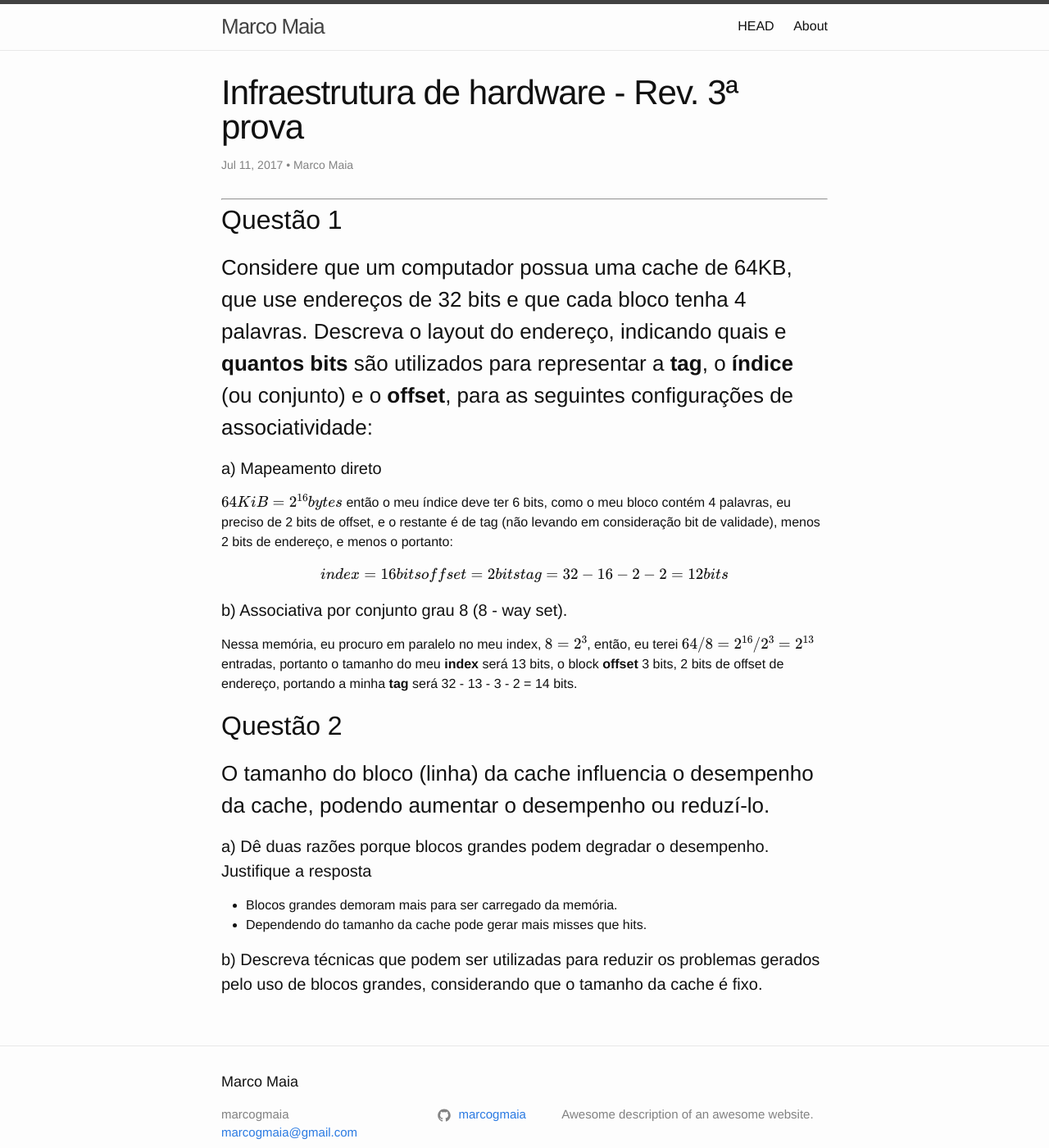
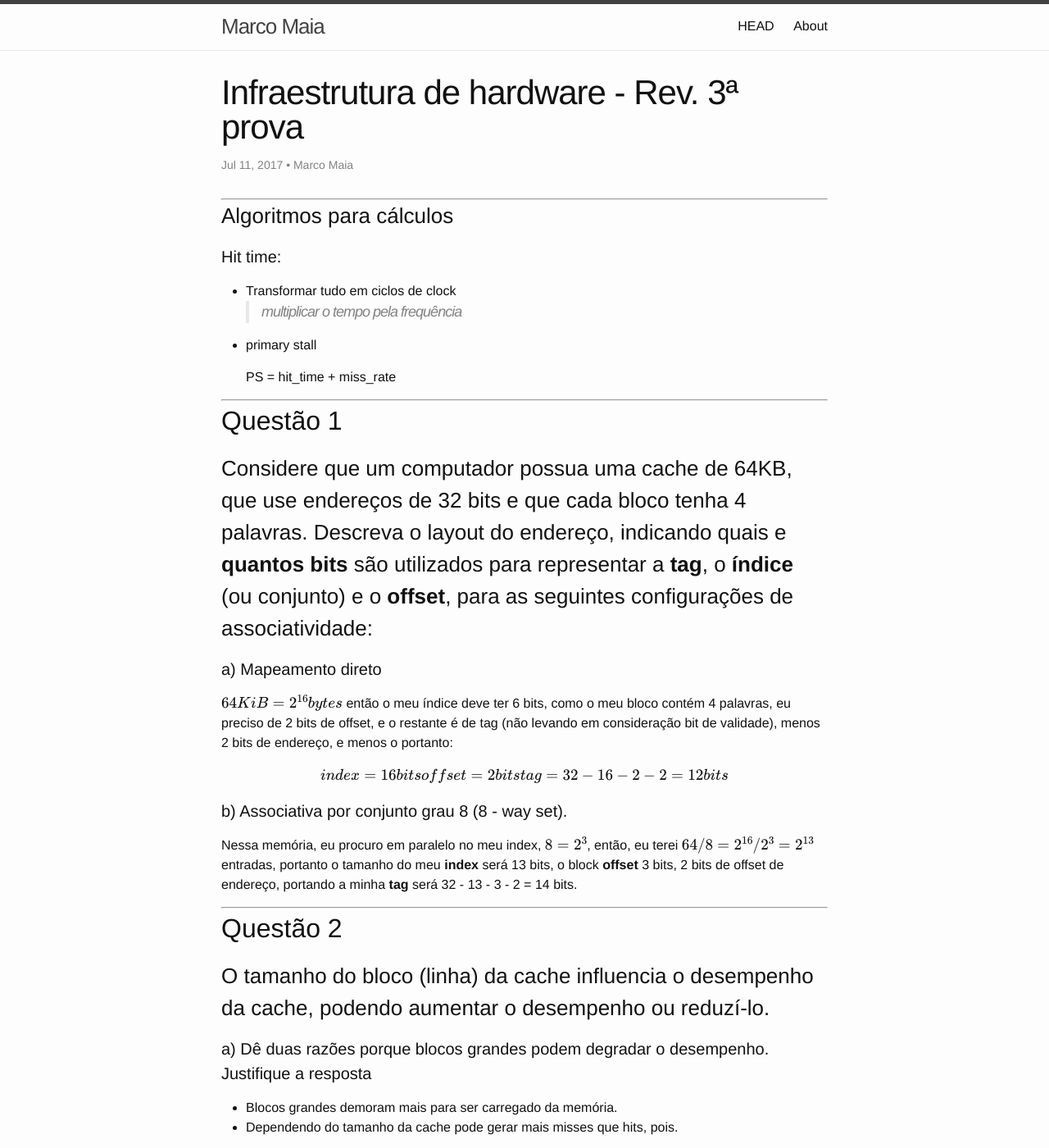
Before and after one commit to marcogmaia/marcogmaia.com, a Jekyll site: the page built from _posts/notes/2017-07-11-revisa-infra-hardware-prova3.md, in a window 1280 px wide and 1400 px high. Shown: the whole window at 82% size. Built offline with Jekyll 4.4.1, drawn with Linux system fonts in a browser that asks for light colours; formulas are drawn with MathJax 3.

Commit message:
hardware

```diff
--- a/_posts/notes/2017-07-11-revisa-infra-hardware-prova3.md
+++ b/_posts/notes/2017-07-11-revisa-infra-hardware-prova3.md
@@ -7,6 +7,17 @@ date: 2017-07-11 1:41:8
 meta: "infraestrutura de hardware"
 math: true
 ---
+
+---
+### Algoritmos para cálculos
+#### Hit time:
+
+- Transformar tudo em ciclos de clock
+>multiplicar o tempo pela frequência
+
+- primary stall
+
+    PS = hit_time + miss_rate
 
 ---
 ## Questão 1
@@ -25,12 +36,13 @@ tag = 32 - 16 - 2 - 2 = 12 bits $$
 
 Nessa memória, eu procuro em paralelo no meu index, $$ 8 = 2^3 $$, então, eu terei $$64/8 = 2^{16}/2^3 = 2^{13}$$ entradas, portanto o tamanho do meu **index** será 13 bits, o block **offset** 3 bits, 2 bits de offset de endereço, portando a minha **tag** será 32 - 13 - 3 - 2 = 14 bits.
 
+---
 ## Questão 2
 ### O tamanho do bloco (linha) da cache influencia o desempenho da cache, podendo aumentar o desempenho ou reduzí-lo.
 
 #### a) Dê duas razões porque blocos grandes podem degradar o desempenho. Justifique a resposta
 
 - Blocos grandes demoram mais para ser carregado da memória.
-- Dependendo do tamanho da cache pode gerar mais misses que hits.
+- Dependendo do tamanho da cache pode gerar mais misses que hits, pois.
 
 #### b) Descreva técnicas que podem ser utilizadas para reduzir os problemas gerados pelo uso de blocos grandes, considerando que o tamanho da cache é fixo.
```
